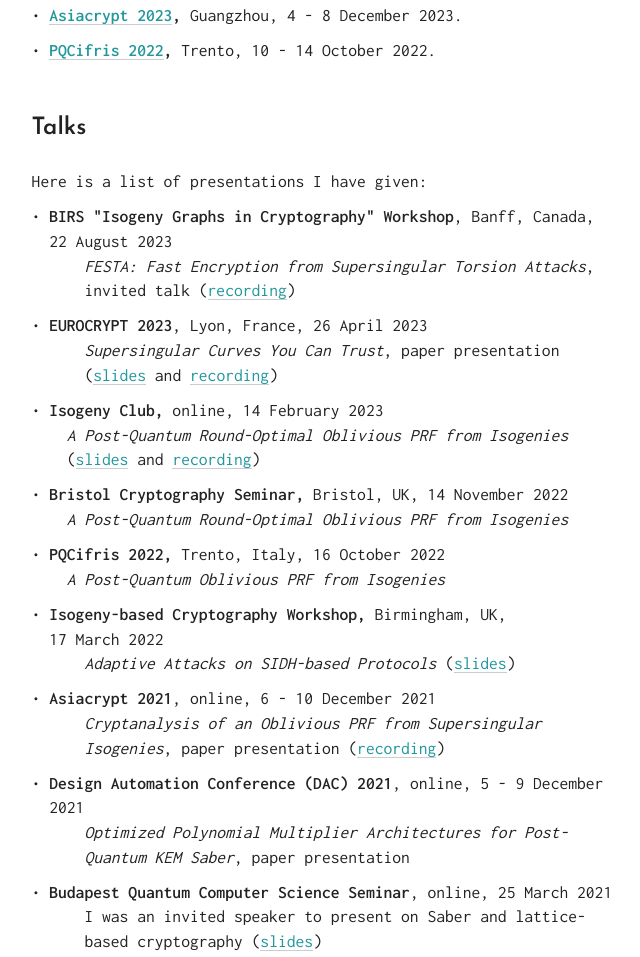
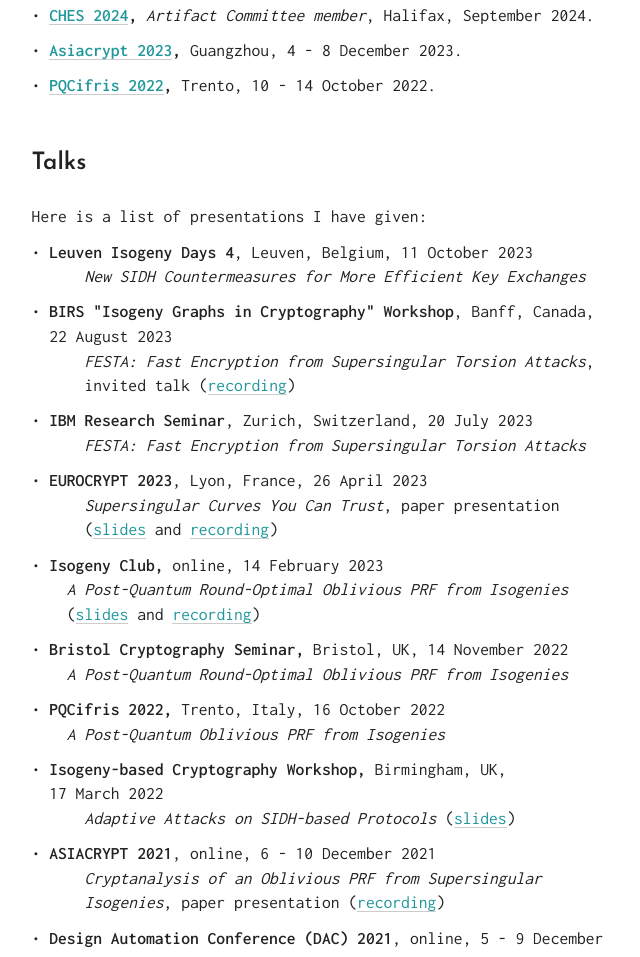
Before and after one commit to andreavico/andreavico.github.io, a plain HTML site: page index.html in a window 1280 px wide. Shown: the part 2163-3120 px from the top of the page, without its empty margins (126-766 px from the left). Drawn offline with Linux system fonts and the light colour scheme.

Commit message:
Add CHES and two talks

```diff
--- a/index.html
+++ b/index.html
@@ -281,6 +281,7 @@
 
   <h2>Program committee</h2>
   <ul class="spacing">
+        <li><span class="event-name"><a href="https://asiacrypt.iacr.org/2023/">CHES 2024</a>,</span> <i>Artifact Committee member</i>, Halifax, September 2024.</li>
         <li><span class="event-name"><a href="https://asiacrypt.iacr.org/2023/">Asiacrypt 2023</a>,</span> Guangzhou, 4 - 8 December 2023.</li>
         <li><span class="event-name"><a href="https://sites.google.com/unitn.it/pqcifris2022">PQCifris 2022</a>,</span> Trento, 10 - 14 October 2022.</li>
   </ul>
@@ -291,8 +292,12 @@
 	<h2>Talks</h2>
 	Here is a list of presentations I have given:
     	<ul class="spacing">
+        <li><span class="event-name">Leuven Isogeny Days 4</span>, Leuven, Belgium, 11 October 2023<br/>
+          <div class="indent"><i>New SIDH Countermeasures for More Efficient Key Exchanges</i></div></li>
         <li><span class="event-name">BIRS "Isogeny Graphs in Cryptography" Workshop</span>, Banff, Canada, 22 August 2023<br/>
           <div class="indent"><i>FESTA: Fast Encryption from Supersingular Torsion Attacks</i>, invited talk (<a href="https://www.birs.ca/events/2023/5-day-workshops/23w5132/videos/watch/202308221048-deQuehen.html">recording</a>)</div></li>
+          <li><span class="event-name">IBM Research Seminar</span>, Zurich, Switzerland, 20 July 2023<br/>
+            <div class="indent"><i>FESTA: Fast Encryption from Supersingular Torsion Attacks</i></div></li>
         <li><span class="event-name">EUROCRYPT 2023</span>, Lyon, France, 26 April 2023 <br/>
           <div class="indent"><i>Supersingular Curves You Can Trust</i>, paper presentation (<a html="https://iacr.org/submit/files/slides/2023/eurocrypt/eurocrypt2023/354/slides.pdf">slides</a> and <a href="https://www.youtube.com/watch?v=48OpM7T7ePQ&list=PLeeS-3Ml-rpoPvbe9Kwmtubt-d7bQrl_c&t=50s">recording</a>)</div></li>
         <!-- <li><span class="event-name">Real World Post Quantum Cryptography (RWPQC) 2023,</span> Tokyo, Japan, 26 March 2023</li> -->
@@ -308,7 +313,7 @@
         <li><span class="event-name">Post-Quantum Cryptanalysis Workshop,</span> Birmingham, 21 - 25 March 2022</li> -->
         <li><span class="event-name">Isogeny-based Cryptography Workshop,</span> Birmingham, UK, 17&nbsp;March&nbsp;2022<br/>
               <div class="indent"><i>Adaptive Attacks on SIDH-based Protocols</i> (<a href="https://drive.google.com/file/d/1GgPngAKLVoy-byXyDUgW9-0V1M0NtSXx/view">slides</a>)</div></li>
-        <li><span class="event-name">Asiacrypt 2021</span>, online, 6 - 10 December 2021<br/>
+        <li><span class="event-name">ASIACRYPT 2021</span>, online, 6 - 10 December 2021<br/>
               <div class="indent"><i>Cryptanalysis of an Oblivious PRF from Supersingular Isogenies</i>, paper presentation (<a href="https://www.youtube.com/watch?v=7_5hB16PiMw">recording</a></a>)</div></li>
         <li><span class="event-name">Design Automation Conference (DAC) 2021</span>, online, 5 - 9 December 2021<br/>
               <div class="indent"><i>Optimized Polynomial Multiplier Architectures for Post-Quantum KEM Saber</i>, paper presentation</div></li>
@@ -328,7 +333,7 @@
   <br />
 
   <footer>
-    <p>Last updated: September 11th, 2023<br>
+    <p>Last updated: October 9th, 2023<br>
   </footer>
 
       </section>
```
